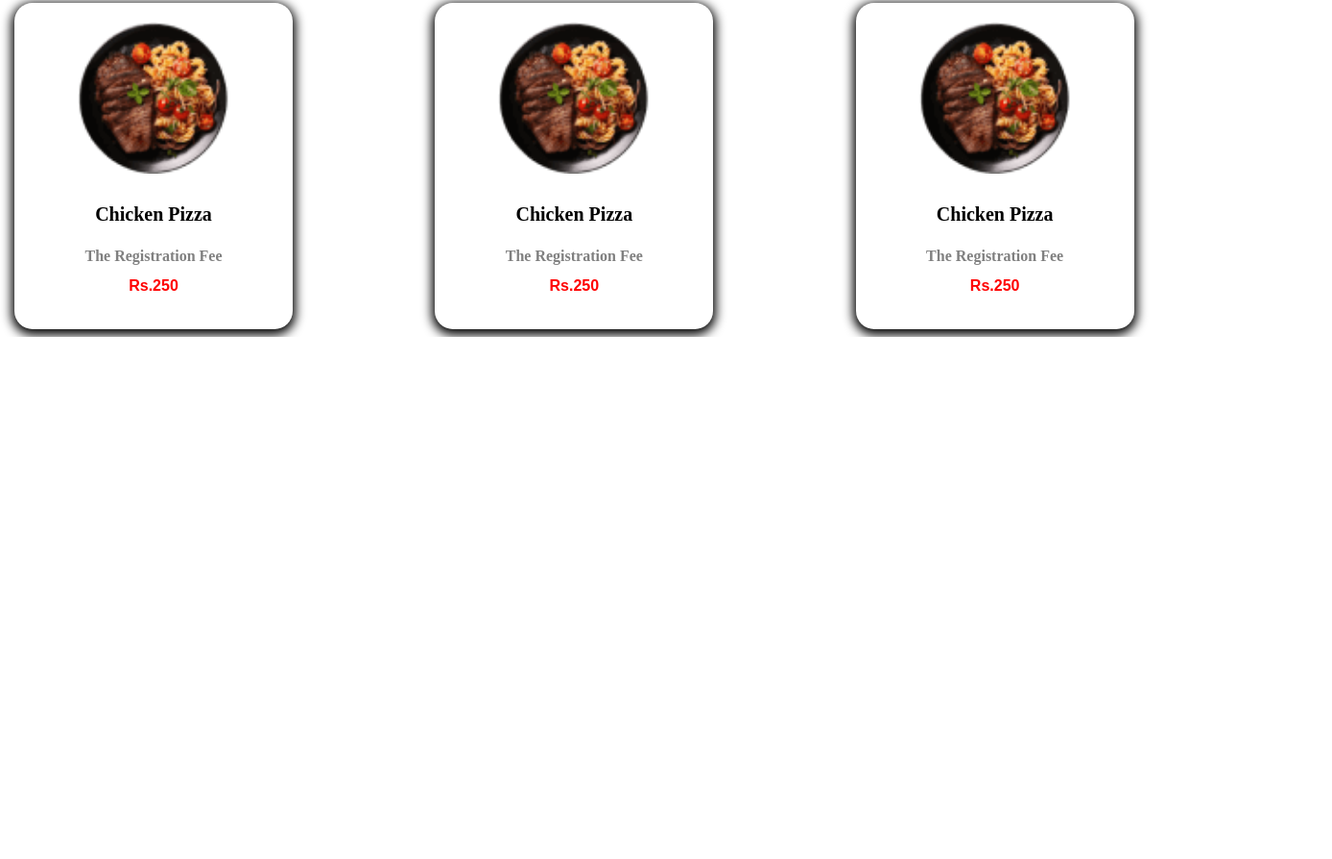
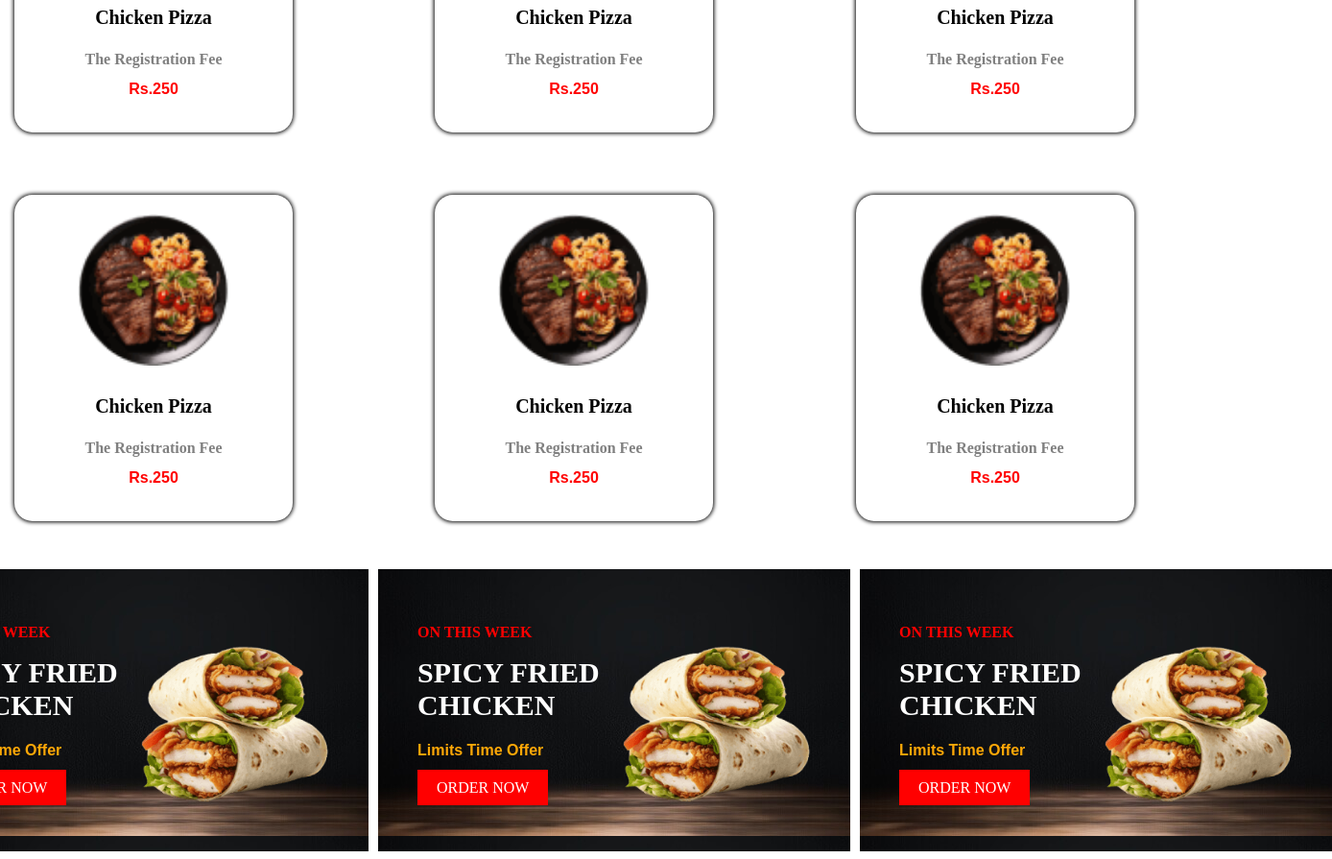
Before and after one commit to mdjihad84/FeastWorld-website, a plain HTML site: page index.html in a window 1280 px wide. Shown: the part 1300-2195 px from the top of the page at 96% size, 1388 px wide, since content can reach past the window. Before the commit the page ends 1651 px from the top, so only its background shows below. Drawn offline with nearby package versions, Linux system fonts and the light colour scheme.

Commit message:
food section complete

```diff
--- a/index.html
+++ b/index.html
@@ -42,50 +42,96 @@
             <img src="./Images/Illustration/imgi_21_bannerThumb1_1.png" alt="">
         </div>
      </Section>
+
      <!-- Food section -->
      <section class="food-container">
-        <div class="food-content">
-            <p>Best Food</p>
-            <h3>Popular Food Items</h3>
+        <div class="top-food-section">
+            <div class="food-img">
+                <img src="./Images//Illustration/Burger-sticker.png" alt="Delicious Burger Sticker">
+            </div>
+            <div class="food-content">
+                <p>Best Food</p>
+                <h3>Popular Food Items</h3>
+            </div>
+            <div class="food-img">
+                <img src="./Images/Illustration/chilli (1).png" alt="Fresh Red Chilli">
+            </div>
         </div>
         <div class="food-card">
             <div class="card">
-                <img src="./Images/Illustration/Foodmenucard (1).png" alt="">
+                <img src="./Images/Illustration/Foodmenucard (1).png" alt="food-img">
                 <h4>Chicken Pizza</h4>
                 <h5>The Registration Fee</h5>
                 <p>Rs.250</p>
             </div>
             <div class="card">
-                <img src="./Images/Illustration/Foodmenucard (1).png" alt="">
+                <img src="./Images/Illustration/Foodmenucard (1).png" alt="food-img"">
                 <h4>Chicken Pizza</h4>
                 <h5>The Registration Fee</h5>
                 <p>Rs.250</p>
             </div>
             <div class="card">
-                <img src="./Images/Illustration/Foodmenucard (1).png" alt="">
+                <img src="./Images/Illustration/Foodmenucard (1).png" alt="food-img"">
                 <h4>Chicken Pizza</h4>
                 <h5>The Registration Fee</h5>
                 <p>Rs.250</p>
             </div>
             <div class="card">
-                <img src="./Images/Illustration/Foodmenucard (1).png" alt="">
+                <img src="./Images/Illustration/Foodmenucard (1).png" alt="food-img"">
                 <h4>Chicken Pizza</h4>
                 <h5>The Registration Fee</h5>
                 <p>Rs.250</p>
             </div>
             <div class="card">
-                <img src="./Images/Illustration/Foodmenucard (1).png" alt="">
+                <img src="./Images/Illustration/Foodmenucard (1).png" alt="food-img"">
                 <h4>Chicken Pizza</h4>
                 <h5>The Registration Fee</h5>
                 <p>Rs.250</p>
             </div>
             <div class="card">
-                <img src="./Images/Illustration/Foodmenucard (1).png" alt="">
+                <img src="./Images/Illustration/Foodmenucard (1).png" alt="food-img"">
                 <h4>Chicken Pizza</h4>
                 <h5>The Registration Fee</h5>
                 <p>Rs.250</p>
             </div>
         </div>
      </section>
+
+     <!--offerCard area -->
+     <section class="card-container">
+        <div class="card-content">
+            <div class="card-item">
+                <p>ON THIS WEEK</p>
+                <h3>SPICY FRIED CHICKEN</h3>
+                <h4>Limits Time Offer</h4>
+                <a href="" class="card-btn">ORDER NOW</a>
+            </div>
+            <div class="card-food-img">
+                <img src="./Images/Illustration/offer-img (1).png" alt="Delicious food">
+            </div>
+        </div>
+        <div class="card-content">
+            <div class="card-item">
+                <p>ON THIS WEEK</p>
+                <h3>SPICY FRIED CHICKEN</h3>
+                <h4>Limits Time Offer</h4>
+                <a href="" class="card-btn">ORDER NOW</a>
+            </div>
+            <div class="card-food-img">
+                <img src="./Images/Illustration/offer-img (1).png" alt="Delicious food">
+            </div>
+        </div>
+        <div class="card-content">
+            <div class="card-item">
+                <p>ON THIS WEEK</p>
+                <h3>SPICY FRIED CHICKEN</h3>
+                <h4>Limits Time Offer</h4>
+                <a href="" class="card-btn">ORDER NOW</a>
+            </div>
+            <div class="card-food-img">
+                <img src="./Images/Illustration/offer-img (1).png" alt="Delicious food">
+            </div>
+        </div>
+     </section>
 </body>
 </html>
--- a/style.css
+++ b/style.css
@@ -39,7 +39,16 @@
 }
 
 /* Hero section */
+.food-container {
+    padding-block: 95px 50px;
+}
+.top-food-section {
+    display: flex;
+    justify-content: space-between;
+    margin-bottom: 50px;
+}
 .food-content {
+    width: 370px;
     text-align: center;
 }
 .food-content p {
@@ -96,9 +105,11 @@
     width: 250px;
     height: 300px;
     text-align: center;
-    box-shadow: 0px 3px 11px 3px;
+    box-shadow: 0px 0px 4px 1px;
     padding: 20px;
     border-radius: 19px;
+    animation: spinIn 1s ease-out;
+    animation: cardIn 0.8s ease forwards;
 }
 .card img {
     width: 158px;
@@ -127,3 +138,69 @@
 .card:hover p {
     color: white;
 }
+/* Keyframes */
+@keyframes spinIn {
+  0% {
+    transform: rotate(10deg) scale(0.95);
+    opacity: 0.3;
+  }
+  100% {
+    transform: rotate(0deg) scale(1);
+    opacity: 1;
+  }
+}
+
+
+@keyframes cardIn {
+  0% {
+    opacity: 0;
+    transform: rotate(10deg) scale(0.9);
+  }
+  100% {
+    opacity: 1;
+    transform: rotate(0) scale(1);
+  }
+}
+
+/* card item */
+.card-container {
+    display: flex;
+    justify-content: center;
+    gap: 10px;
+}
+.card-content {
+    background: url(./Images/Background-Images/offer-bg.jpg);
+    width: 410px;
+    height: 228px;
+    padding: 41px;
+    padding-top: 25px;
+    display: flex;
+    justify-content: space-evenly;
+    align-items: center;
+}
+.card-item p{
+    color: red;
+    font-weight: bold;
+}
+.card-item h3{
+    font-size: 30px;
+    width: 194px;
+    color: white;
+    margin: 0;
+}
+.card-item h4{
+    font-weight: 700;
+    font-family: sans-serif;
+    color: rgb(255, 168, 7);
+;
+}
+.card-item a{
+    text-decoration: none;
+    color: white;
+    background-color: red;
+    padding: 10px 20px 10px 20px;
+    font-family: serif;
+}
+.card-food-img img {
+    width: 230px;
+}
```
